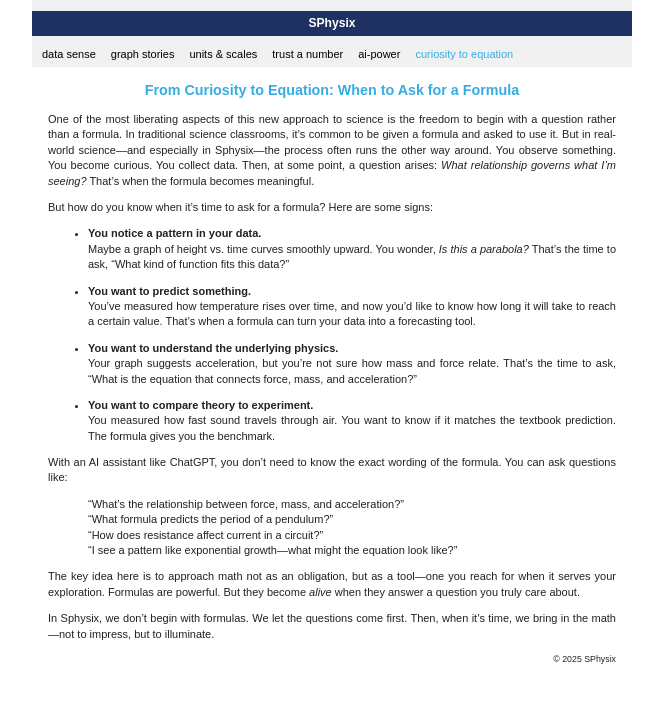
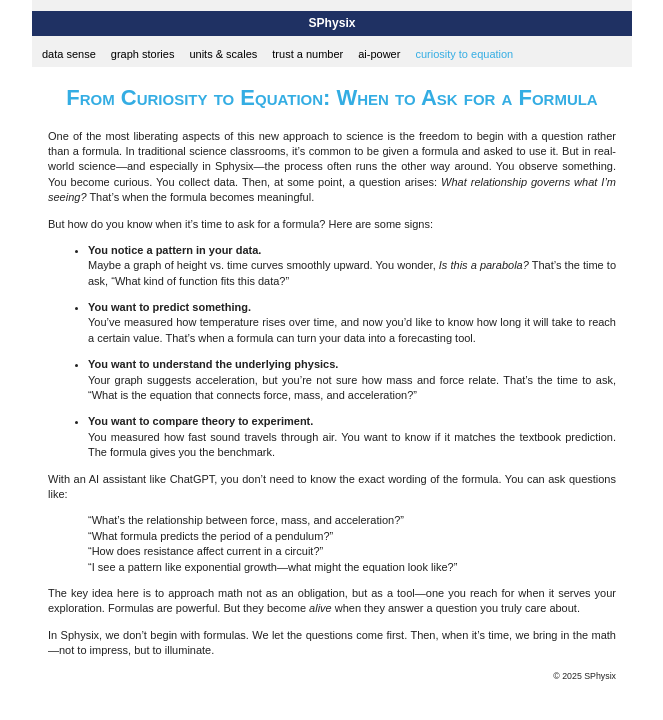
Before and after one commit to rplano/sphysix, a Jekyll site: the page built from chapters/2_6_Equation.md, in a window 1280 px wide. Shown: the top 720 px of the page, without its empty margins (308-971 px from the left). Built offline with Jekyll 4.4.1, drawn with Linux system fonts in a browser that asks for light colours.

```diff
--- a/chapters/2_6_Equation.md
+++ b/chapters/2_6_Equation.md
@@ -3,7 +3,7 @@ layout: default
 title: 2.6 From Curiosity to Equation
 ---
 
-## From Curiosity to Equation: When to Ask for a Formula
+# From Curiosity to Equation: When to Ask for a Formula
 
 One of the most liberating aspects of this new approach to science is the freedom to begin with a question rather than a formula. In traditional science classrooms, it’s common to be given a formula and asked to use it. But in real-world science—and especially in Sphysix—the process often runs the other way around. You observe something. You become curious. You collect data. Then, at some point, a question arises: *What relationship governs what I’m seeing?* That’s when the formula becomes meaningful.
 
```
